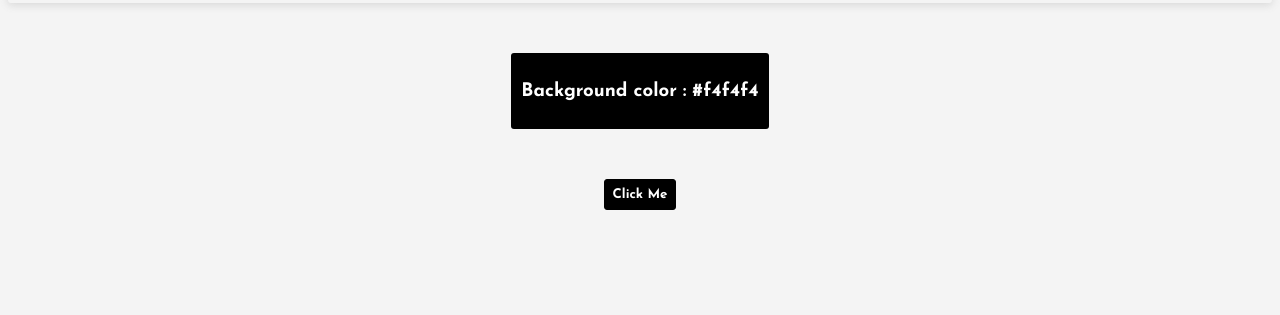
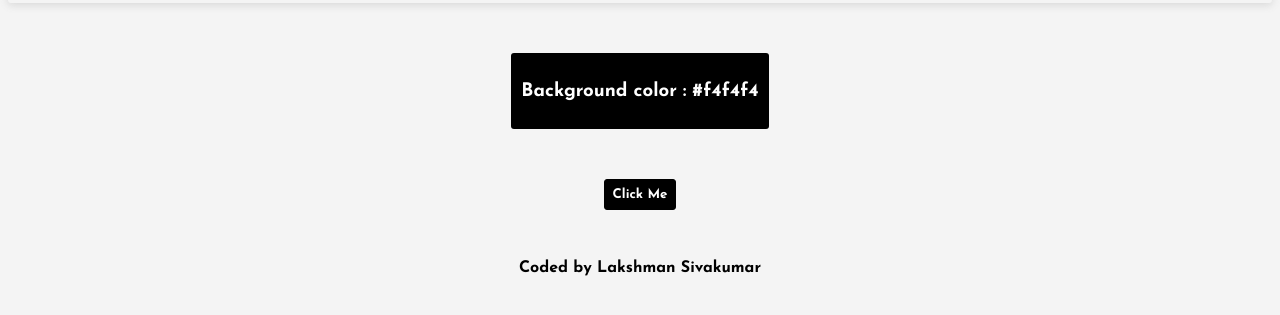
Before and after one commit to lakshmanSivakumar/color-flipper, a plain HTML site: page index.html in a window 1280 px wide. Shown: the part 79-394 px from the top of the page. Drawn offline with Linux system fonts and the light colour scheme.

Commit message:
added author name

```diff
--- a/index.html
+++ b/index.html
@@ -20,6 +20,7 @@
     <div class="btn-div">
         <button class="btn">Click Me</button>
     </div>
+    <h4>Coded by Lakshman Sivakumar</h4>
     <script src="colorFlipper.js"></script>
 </body>
 </html>
--- a/style.css
+++ b/style.css
@@ -49,3 +49,7 @@ h2 {
     color: black;
     border: 1px solid black;
 }
+
+h4 {
+    text-align: center;
+}
```
